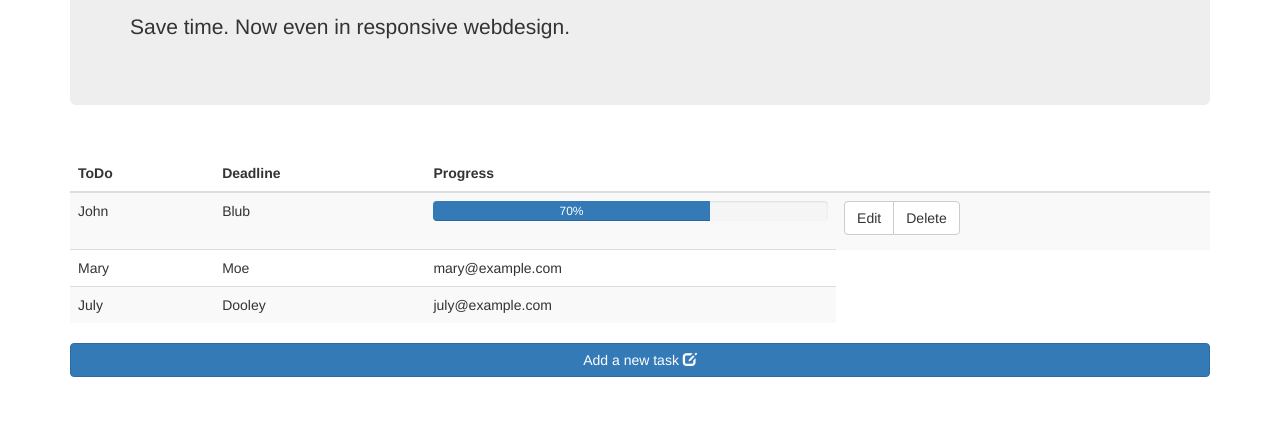
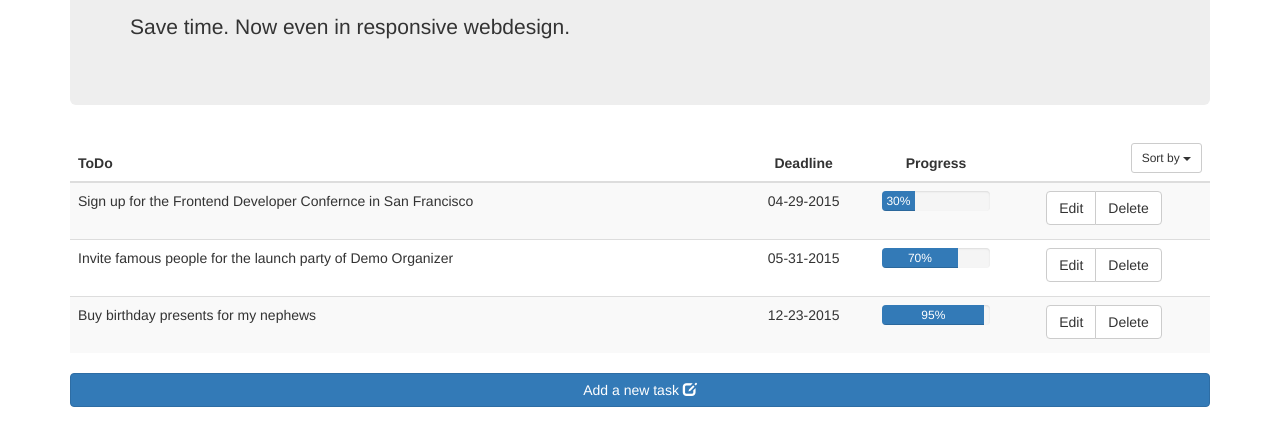
Before and after one commit to patreu22/ProgrammierpraktikumTest, a plain HTML site: page demoIndex.html in a window 1280 px wide. Shown: the part 180-626 px from the top of the page. Drawn offline with nearby package versions, Linux system fonts and the light colour scheme.

Commit message:
General Update
Improved table, filled with better data, added new Sort-Button,
structured the html-format

```diff
--- a/demoIndex.html
+++ b/demoIndex.html
@@ -10,14 +10,10 @@
     <!-- Bootstrap -->
     <link href="/bootstrap/css/bootstrap.min.css" rel="stylesheet">
 
-    <!-- HTML5 shim and Respond.js for IE8 support of HTML5 elements and media queries -->
-    <!-- WARNING: Respond.js doesn't work if you view the page via file:// -->
-    <!--[if lt IE 9]>
-      <script src="https://oss.maxcdn.com/html5shiv/3.7.2/html5shiv.min.js"></script>
-      <script src="https://oss.maxcdn.com/respond/1.4.2/respond.min.js"></script>
-    <![endif]-->
+
   </head>
   <body>
+        <!--Pageheader -->
         <div class="container">
            <div class="jumbotron">
             <h1>Demo Organizer.</h1>
@@ -25,46 +21,102 @@
             <p>Save time. Now even in responsive webdesign.</p>
           </div>
         </div>
-    </br>
+
+        <!--Table with tasks to do -->
         <div class="container">
-    <table class="table table-striped table-hover">
+        <table class="text-center table table-striped table-hover">
+          <!-- Table Head-->
           <thead>
             <tr>
-          <th>ToDo</th>
-          <th>Deadline</th>
-          <th>Progress</th>
-          <th></th>
+              <th class="text-left">ToDo</th>
+              <th class="text-center">Deadline</th>
+              <th class="text-center">Progress</th>
+              <th class="text-right">
+                <!--Dropdown Button to sort tasks -->
+                <div class="dropdown">
+                   <button class="btn btn-default btn-sm dropdown-toggle" type="button" data-toggle="dropdown">Sort by
+                    <span class="caret"></span></button>
+                    <ul class="dropdown-menu">
+                      <li><a>Name</a></li>
+                      <li class="divider"></li>
+                      <li><a>Deadline: soon to late</a></li>
+                      <li><a>Deadline: late to soon</a></li>
+                      <li class="divider"></li>
+                      <li><a>Progress: low to high</a></li>
+                      <li class="divider"></li>
+                      <li><a>Progress: high to low</a></li>
+                    </ul>
+                </div>
+              </th>
             </tr>
           </thead>
+
+          <!--Table content-->
           <tbody>
               <tr>
-        <td>John</td>
-        <td>Blub</td>
+              <td class="text-left">Sign up for the Frontend Developer Confernce in San Francisco</td>
+              <td>04-29-2015</td>
               <td>
                 <div class="progress">
-            <div class="progress-bar" role="progressbar" aria-valuenow="90" aria-valuemin="0" aria-valuemax="100" style="width:70%">
+                  <div class="progress-bar" role="progressbar" aria-valuenow="30" aria-valuemin="0" aria-valuemax="100" style="width:30%">
+                    30%
+                  </div>
+                </div>
+              </td>
+              <td >
+                <div class="btn-group">
+                  <button class="btn btn-default">Edit</button>
+                  <button class="btn btn-default">Delete</button>
+                </div>
+              </td>
+            </tr>
+            <tr>
+              <td class="text-left">Invite famous people for the launch party of Demo Organizer</td>
+              <td>05-31-2015</td>
+              <td>
+                <div class="progress">
+                  <div class="progress-bar" role="progressbar" aria-valuenow="70" aria-valuemin="0" aria-valuemax="100" style="width:70%">
                     70%
                    </div>
                 </div>
               </td>
-        <td><div class="btn-group">
+            <td>
+              <div class="btn-group">
                 <button class="btn btn-default">Edit</button>
                 <button class="btn btn-default">Delete</button>
-          </div></td>
+              </div>
+            </td>
             </tr>
             <tr>
-        <td>Mary</td>
-        <td>Moe</td>
-        <td>mary@example.com</td>
-      </tr>
-      <tr>
-        <td>July</td>
-        <td>Dooley</td>
-        <td>july@example.com</td>
+              <td class="text-left">Buy birthday presents for my nephews</td>
+              <td>12-23-2015</td>
+              <td>
+                <div class="progress">
+                  <div class="progress-bar" role="progressbar" aria-valuenow="95" aria-valuemin="0" aria-valuemax="100" style="width:95%">
+                    95%
+                  </div>
+                </div>
+              </td>
+              <td>
+                <div class="btn-group">
+                  <button class="btn btn-default">Edit</button>
+                  <button class="btn btn-default">Delete</button>
+                </div>
+              </td>
             </tr>
           </tbody>
         </table>
       </div>
+
+
+
+
+
+
+
+
+
+
       <div class="container">
       <button type="button" class="btn btn-primary btn-block" data-toggle="modal" data-target="#addTask">Add a new task
         <span class="glyphicon glyphicon-edit"></span></button>
@@ -86,12 +138,8 @@
         <button type="button" class="btn btn-default" data-dismiss="modal">Close</button>
       </div>
     </div>
-
      </div>
   </div>
-
-
-
 
       <!-- jQuery (necessary for Bootstrap's JavaScript plugins) -->
                 <script src="https://ajax.googleapis.com/ajax/libs/jquery/1.11.2/jquery.min.js"></script>
```
Lines whose indentation alone changed are shown as unchanged.
